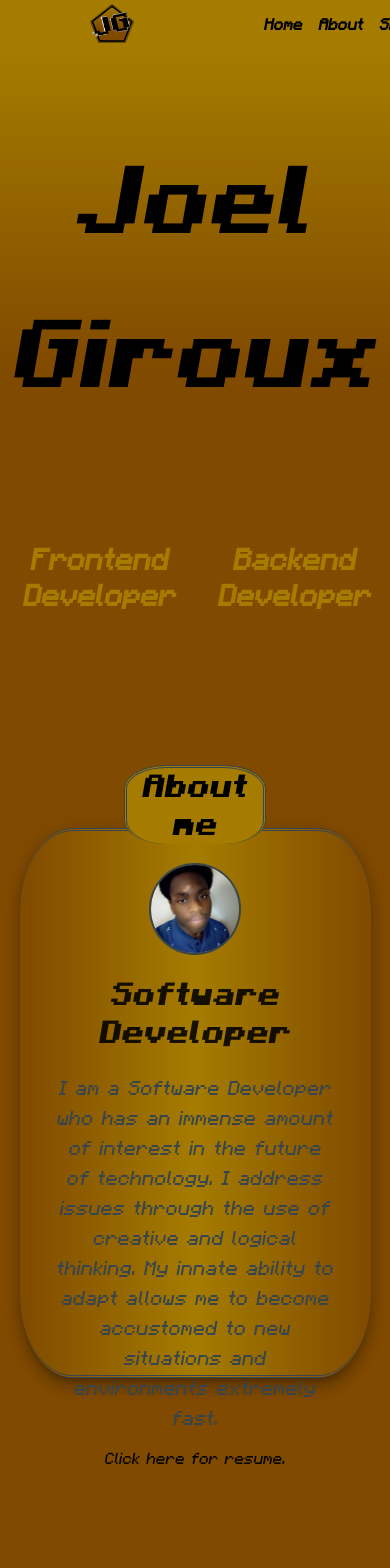
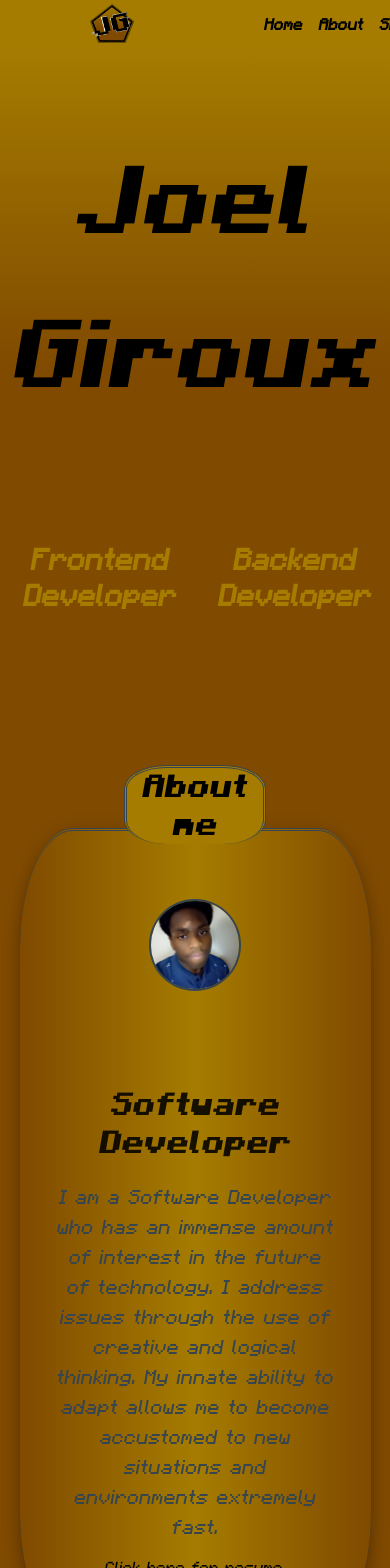
Before and after one commit to Nimeroo/Portfolio, a React (Create React App) app in the folder client/: page / in a window 390 px wide. Shown: the top 1568 px of the page. Built offline with nearby package versions, Linux system fonts and the light colour scheme; no server answers.

Commit message:
about containter given more height starting from 1000px width or lower

```diff
--- a/client/src/Components/About/About.css
+++ b/client/src/Components/About/About.css
@@ -80,7 +80,7 @@
   #about-cont {
     flex-direction: column;
     align-items: center;
-    height: 40em;
+    height: 50em;
   }
 
   #about-info {
@@ -103,10 +103,6 @@
   #about-title {
     width: 30%;
   }
-
-  #about-cont {
-    height: 34em;
-  }
 }
 
 @media only screen and (max-width: 540px) {
```
